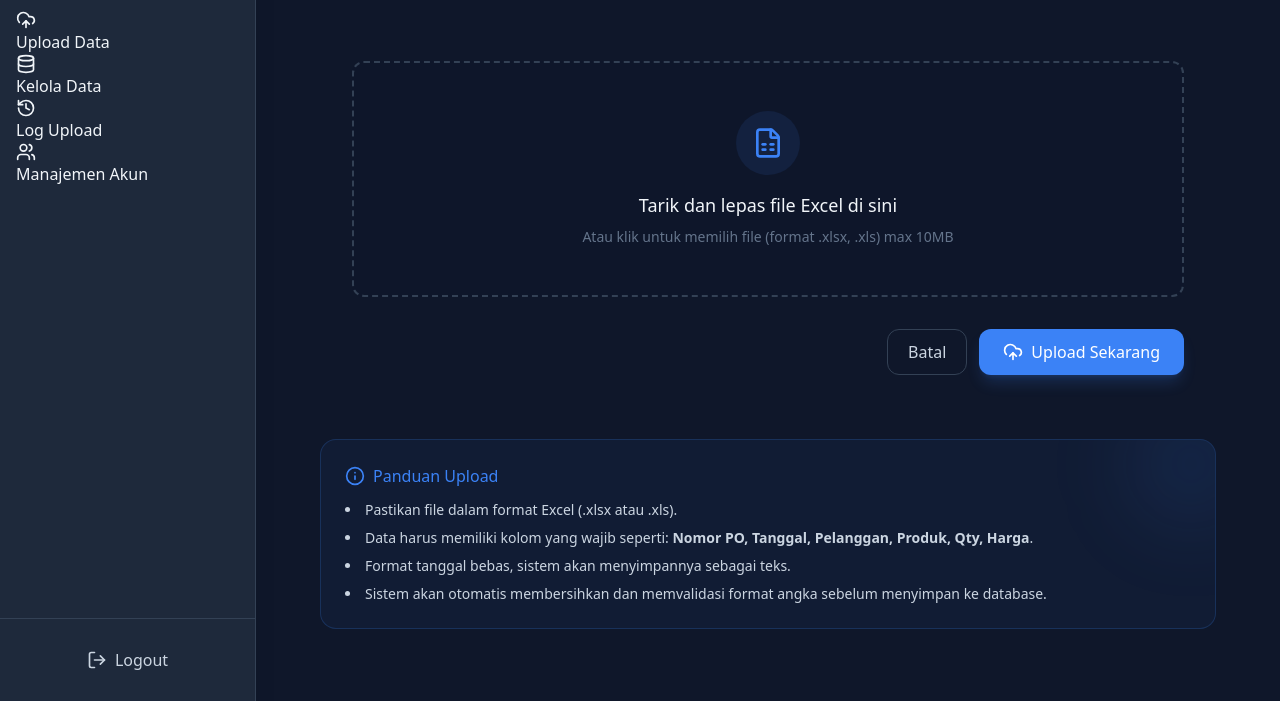
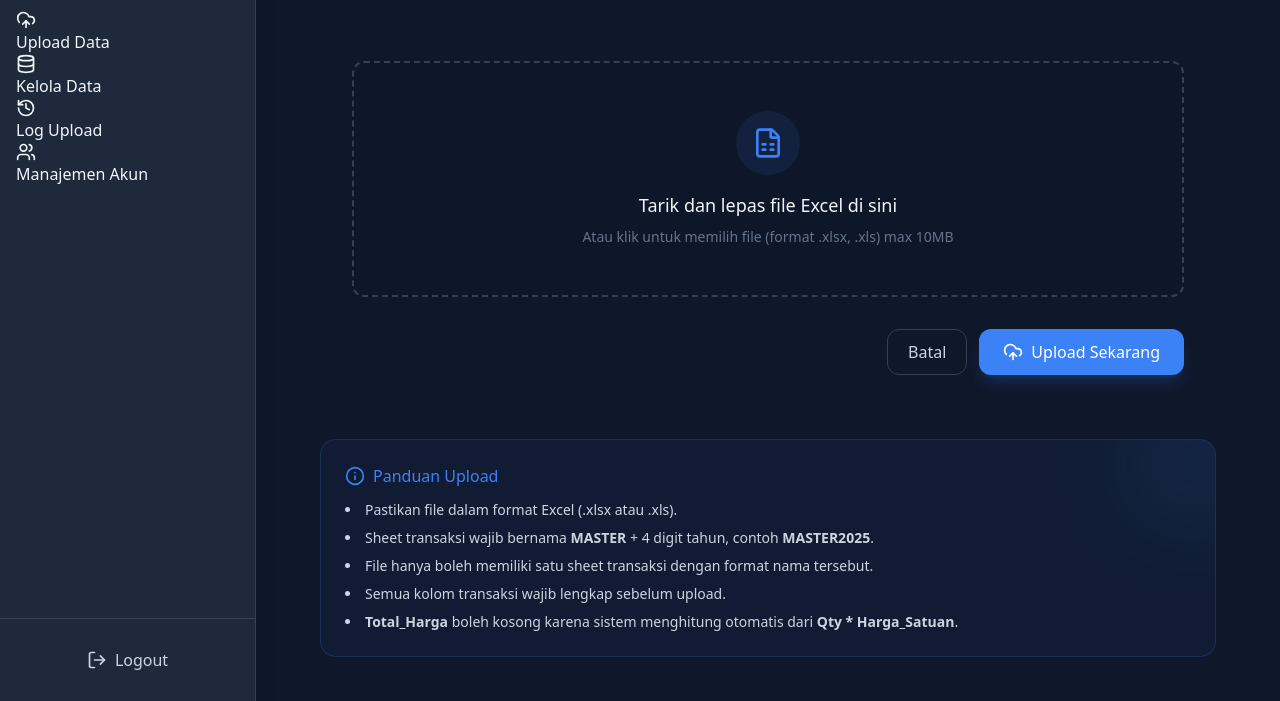
Before and after one commit to aputri15/Dashboard_Pelampung_FE, a website built with Vite: page admin/upload.html in a window 1280 px wide. Shown: the part 99-800 px from the top of the page. Built offline with nearby package versions, Linux system fonts and the light colour scheme; sample sign-in values are in the browser's storage.

Commit message:
docs: update upload guidance rules

```diff
--- a/admin/upload.html
+++ b/admin/upload.html
@@ -136,9 +136,10 @@
         </h4>
         <ul class="list-disc list-inside text-sm text-textSub space-y-2 relative z-10">
           <li>Pastikan file dalam format Excel (.xlsx atau .xls).</li>
-          <li>Data harus memiliki kolom yang wajib seperti: <b>Nomor PO, Tanggal, Pelanggan, Produk, Qty, Harga</b>.</li>
-          <li>Format tanggal bebas, sistem akan menyimpannya sebagai teks.</li>
-          <li>Sistem akan otomatis membersihkan dan memvalidasi format angka sebelum menyimpan ke database.</li>
+          <li>Sheet transaksi wajib bernama <b>MASTER</b> + 4 digit tahun, contoh <b>MASTER2025</b>.</li>
+          <li>File hanya boleh memiliki satu sheet transaksi dengan format nama tersebut.</li>
+          <li>Semua kolom transaksi wajib lengkap sebelum upload.</li>
+          <li><b>Total_Harga</b> boleh kosong karena sistem menghitung otomatis dari <b>Qty * Harga_Satuan</b>.</li>
         </ul>
       </div>
 
```
